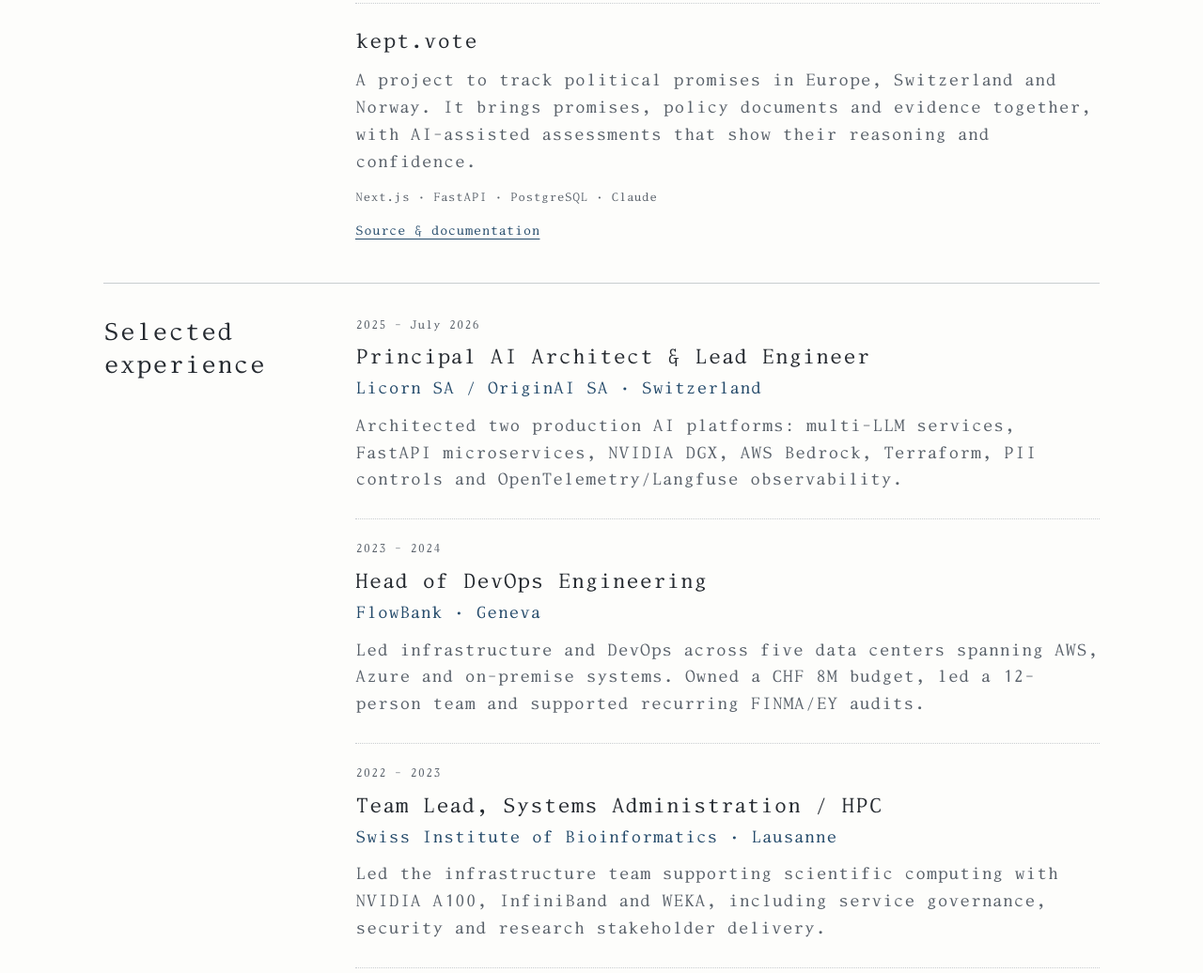
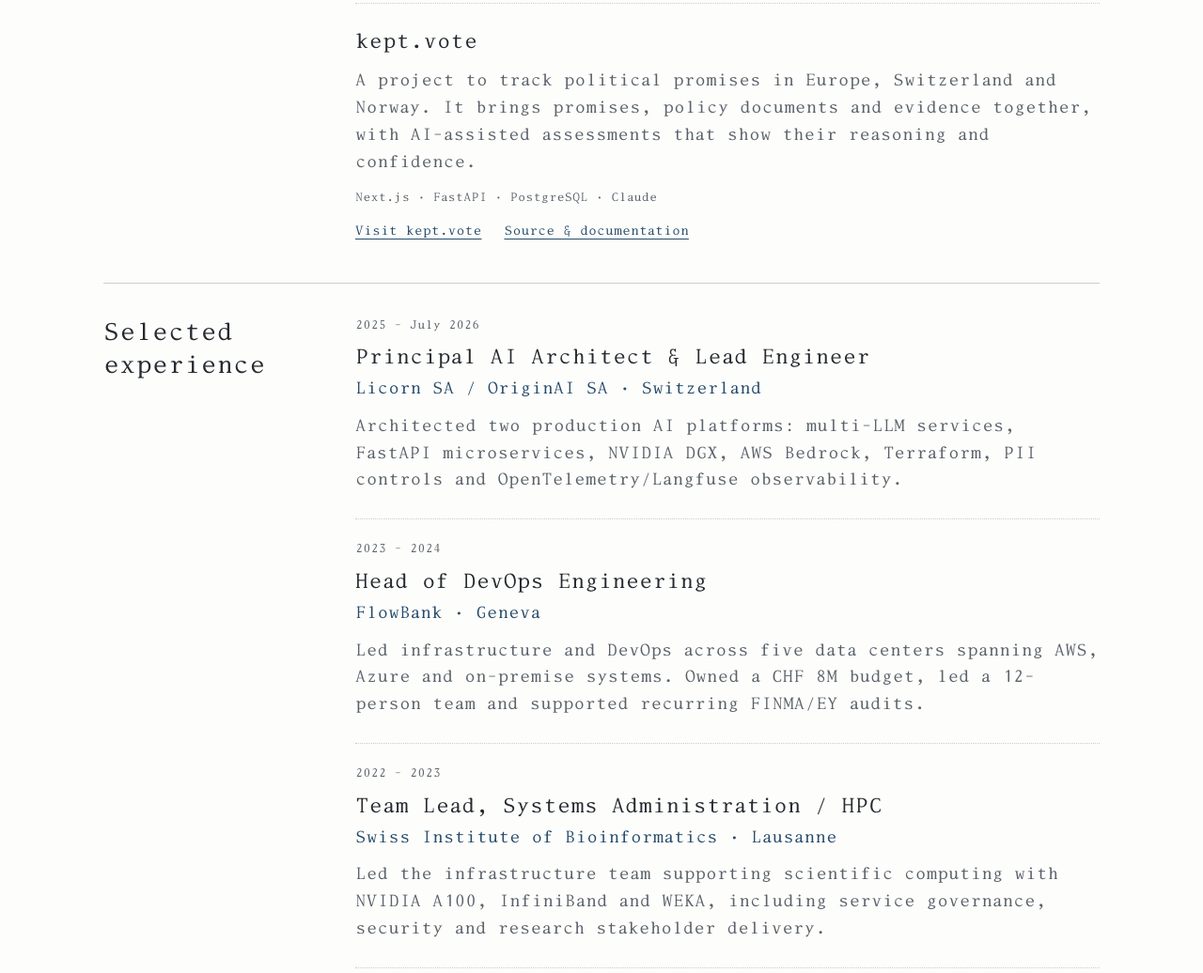
Before and after one commit to cluster2600/cluster2600.github.io, a plain HTML site: page index.html in a window 1280 px wide. Shown: the part 1727-2763 px from the top of the page at 94% size. Drawn offline with Linux system fonts and the light colour scheme.

Commit message:
Add direct kept.vote website link

```diff
--- a/index.html
+++ b/index.html
@@ -102,6 +102,7 @@
             <p>A project to track political promises in Europe, Switzerland and Norway. It brings promises, policy documents and evidence together, with AI-assisted assessments that show their reasoning and confidence.</p>
             <p class="project-stack">Next.js · FastAPI · PostgreSQL · Claude</p>
             <div class="project-links">
+              <a href="https://kept.vote/" target="_blank" rel="noreferrer">Visit kept.vote</a>
               <a href="https://github.com/cluster2600/kept.vote" target="_blank" rel="noreferrer">Source &amp; documentation</a>
             </div>
           </article>
```
